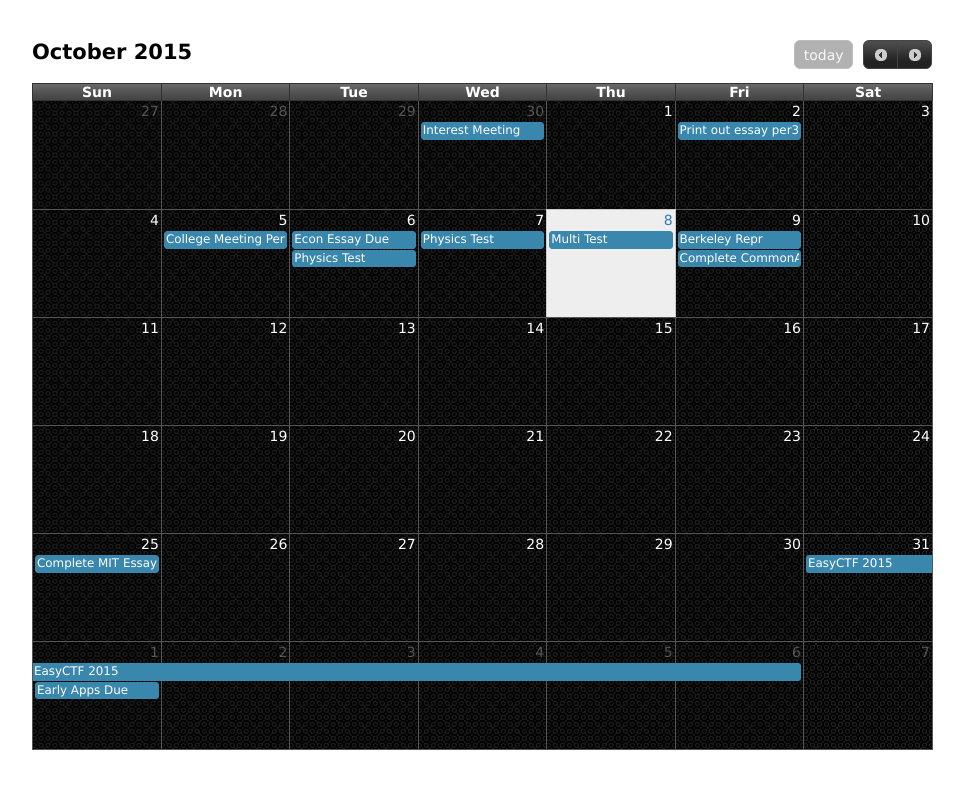
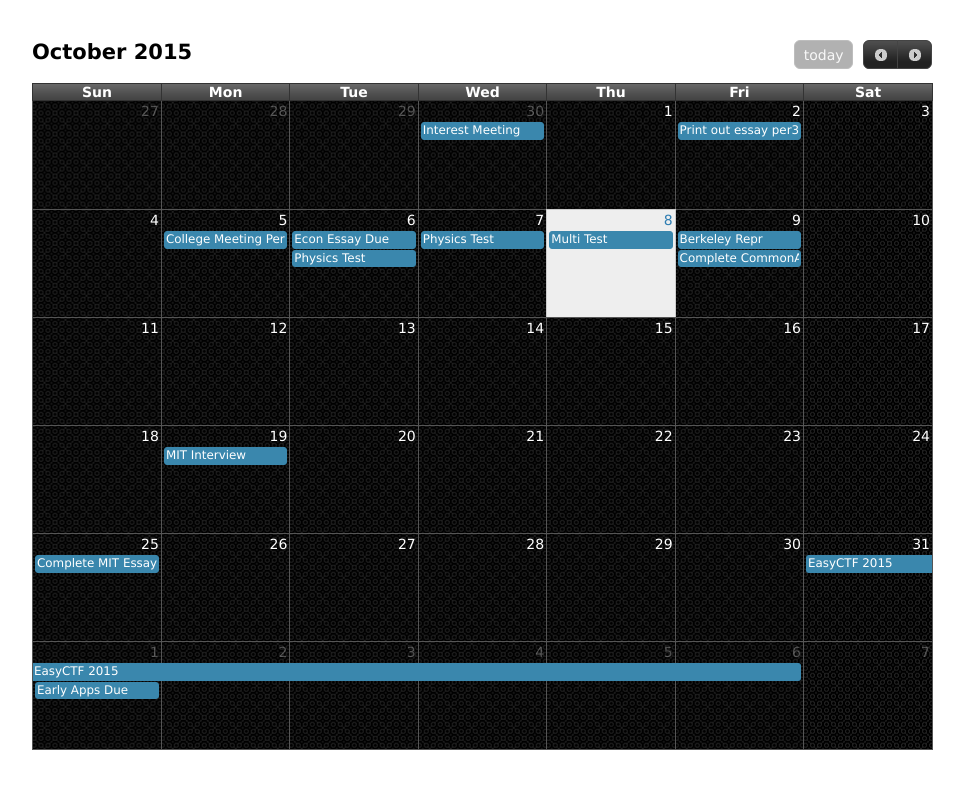
Before and after one commit to elc1798/html-homepage, a plain HTML site: page fullcalendar/demos/theme.html in a window 1280 px wide. Shown: the whole page, without its empty margins (158-1122 px from the left). Drawn offline with Linux system fonts and the light colour scheme.

Commit message:
Add MIT Interview to calendar

```diff
--- a/fullcalendar/demos/theme.html
+++ b/fullcalendar/demos/theme.html
@@ -99,6 +99,11 @@
                     start: '2015-10-09',
                     end: '2015-10-09'
                 }
+                ,{
+                    title: 'MIT Interview',
+                    start: '2015-10-19',
+                    end: '2015-10-19'
+                }
                 ]
             });
         });
```
Also changed, not shown: 1 other file.
